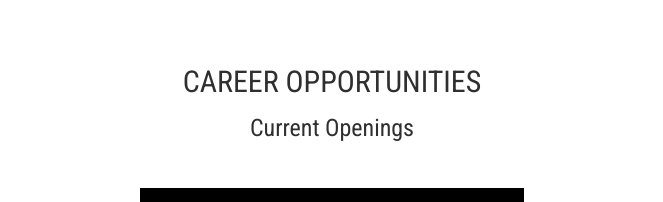
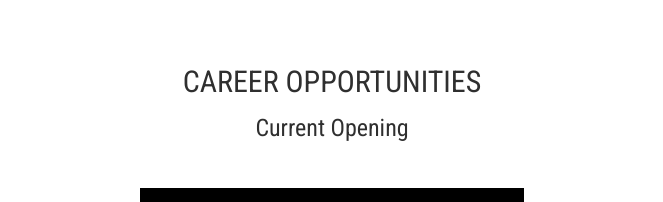
Before and after one commit to ivistaz-ecom/upfront-v4, a Next.js app: page /contact-us in a window 1280 px wide. Shown: the part 879-1081 px from the top of the page, without its empty margins (308-971 px from the left). Built offline with nearby package versions, Linux system fonts and the light colour scheme.

Commit message:
openings to opening text changed

```diff
--- a/components/ContactUs/Tabs.js
+++ b/components/ContactUs/Tabs.js
@@ -61,7 +61,7 @@ const Tabs = () => {
             CAREER OPPORTUNITIES
           </h2>
           <p className="text-[#2F2F2F] lg:text-2xl text-xl mt-3">
-            Current Openings
+            Current Opening
           </p>
           <div className="lg:flex justify-center lg:space-x-4 mt-6 container mx-auto">
             {CurrentOpenings.map((item, index) => (
```
